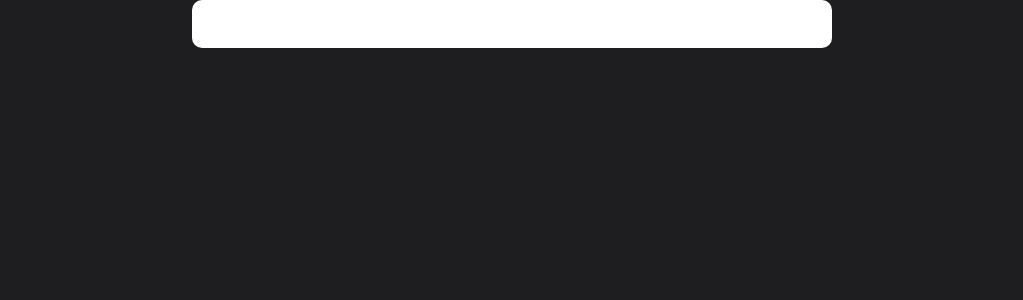
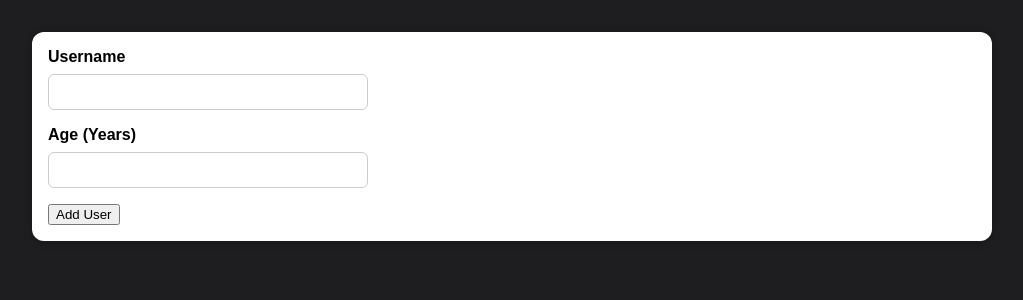
Before and after one commit to jeff-cruz/react-useState-practice, a React (Create React App) app: page / in a window 1280 px wide. Shown: the top 300 px of the page, without its empty margins (128-1151 px from the left). Built offline with nearby package versions, Linux system fonts and the light colour scheme.

Commit message:
AddedAddUserForm

```diff
--- a/src/App.js
+++ b/src/App.js
@@ -1,11 +1,14 @@
 import React from 'react';
 import Card from './UI/Card/Card';
+import AddUserForm from './Components/NewUser/AddUserForm';
 
 
-function App() {
+const App = () => {
   return (
     <div>
-      <Card />
+      <Card>
+        <AddUserForm />
+      </Card>
     </div>
   );
 }
--- /dev/null
+++ b/src/Components/NewUser/AddUserForm.css
@@ -0,0 +1,22 @@
+.new-expense__controls {
+  display: flex;
+  flex-wrap: wrap;
+  gap: 1rem;
+  margin-bottom: 1rem;
+  text-align: left;
+}
+
+.new-expense__control label {
+  font-weight: bold;
+  margin-bottom: 0.5rem;
+  display: block;
+}
+
+.new-expense__control input {
+  font: inherit;
+  padding: 0.5rem;
+  border-radius: 6px;
+  border: 1px solid #ccc;
+  width: 20rem;
+  max-width: 100%;
+}
--- /dev/null
+++ b/src/Components/NewUser/AddUserForm.js
@@ -0,0 +1,24 @@
+import React from 'react';
+import './AddUserForm.css';
+
+const AddUserForm = () => {
+  return (
+    <form>
+      <div className="new-expense__controls">
+        <div className="new-expense__control">
+          <label>Username</label>
+          <input type="text" />
+        </div>
+      </div>
+      <div className="new-expense__controls">
+        <div className="new-expense__control">
+          <label>Age (Years)</label>
+          <input type="text" />
+        </div>
+      </div>
+      <button type="button">Add User</button>
+    </form>
+  );
+}
+
+export default AddUserForm;
--- a/src/UI/Card/Card.css
+++ b/src/UI/Card/Card.css
@@ -1,7 +1,8 @@
 .card {
-  margin: 0 auto;
-  height: 3rem;
-  width: 50%;
+  border-radius: 12px;
+  box-shadow: 0 1px 8px rgba(0, 0, 0, 0.25);
   background-color: white;
-  border-radius: 10px;
+  padding: 1rem;
+  max-width: 75%;
+  margin: 2rem auto;
 }
--- a/src/UI/Card/Card.js
+++ b/src/UI/Card/Card.js
@@ -1,10 +1,11 @@
 import React from 'react';
 import './Card.css';
 
-const Card = () => {
+const Card = (props) => {
+  const classes = 'card ' + props.className;
   return (
-    <div className='card'>
-
+    <div className={classes}>
+      {props.children}
     </div>
   );
 }
```
Also changed, not shown: src/Components/NewUser/NewUser.js (added, +8 -0 lines).
